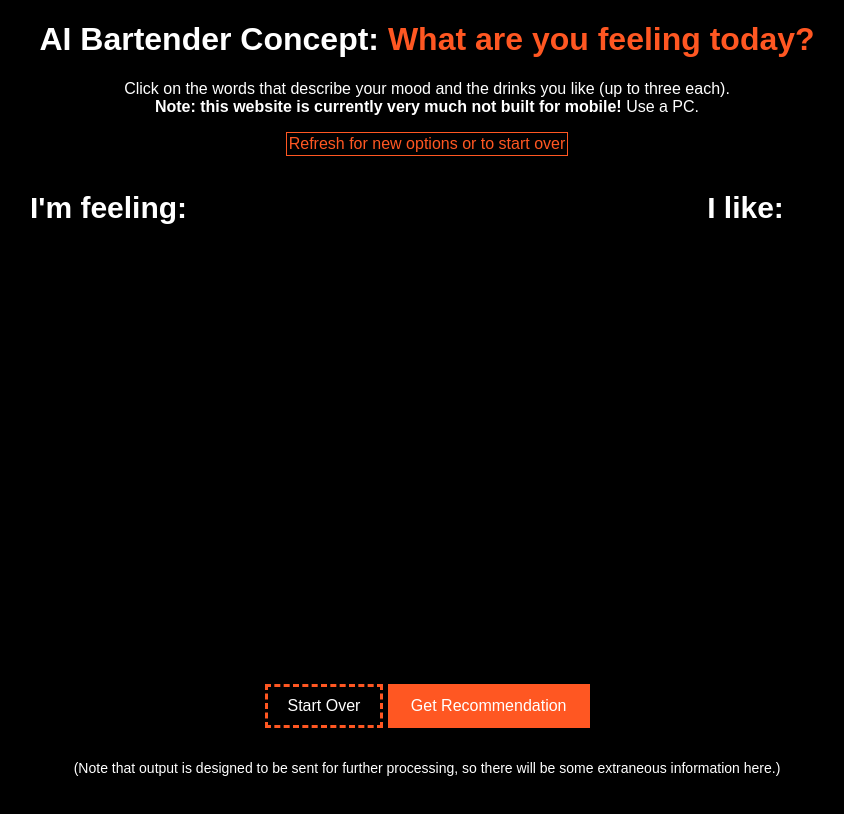
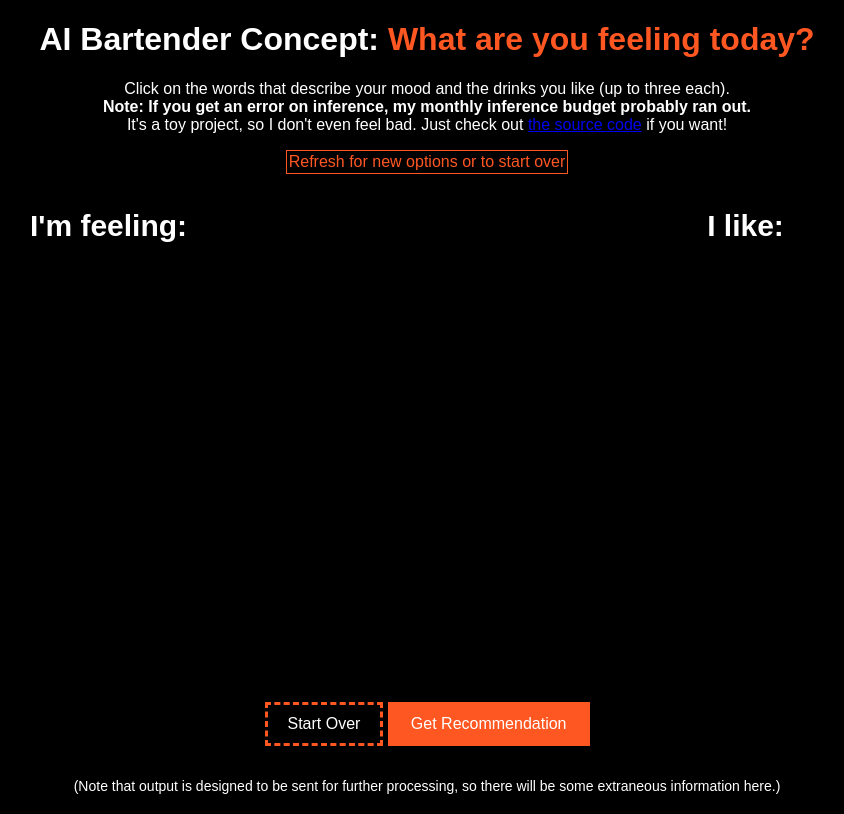
Before and after one commit to jacksonmdavis/AI-Bartender, a website: page bartender.html in a window 1280 px wide. Shown: the whole page, without its empty margins (213-1057 px from the left). Drawn offline with Linux system fonts and the light colour scheme.

Commit message:
updated index text

```diff
--- a/bartender.html
+++ b/bartender.html
@@ -16,7 +16,8 @@
     <h1>AI Bartender Concept: <span style="color: #ff5722;">What are you feeling today?</span></h1>
 
     <p>Click on the words that describe your mood and the drinks you like (up to three each). <br>
-    <strong>Note: this website is currently very much not built for mobile! </strong> Use a PC. </p>
+    <strong>Note: If you get an error on inference, my monthly inference budget probably ran out. </strong><br>
+    It's a toy project, so I don't even feel bad.  Just check out <a href="https://github.com/jacksonmdavis/AI-Bartender">the source code</a> if you want!</p>
     <button id="refresh-btn">Refresh for new options or to start over</button>
 
     <div class="container">
```
